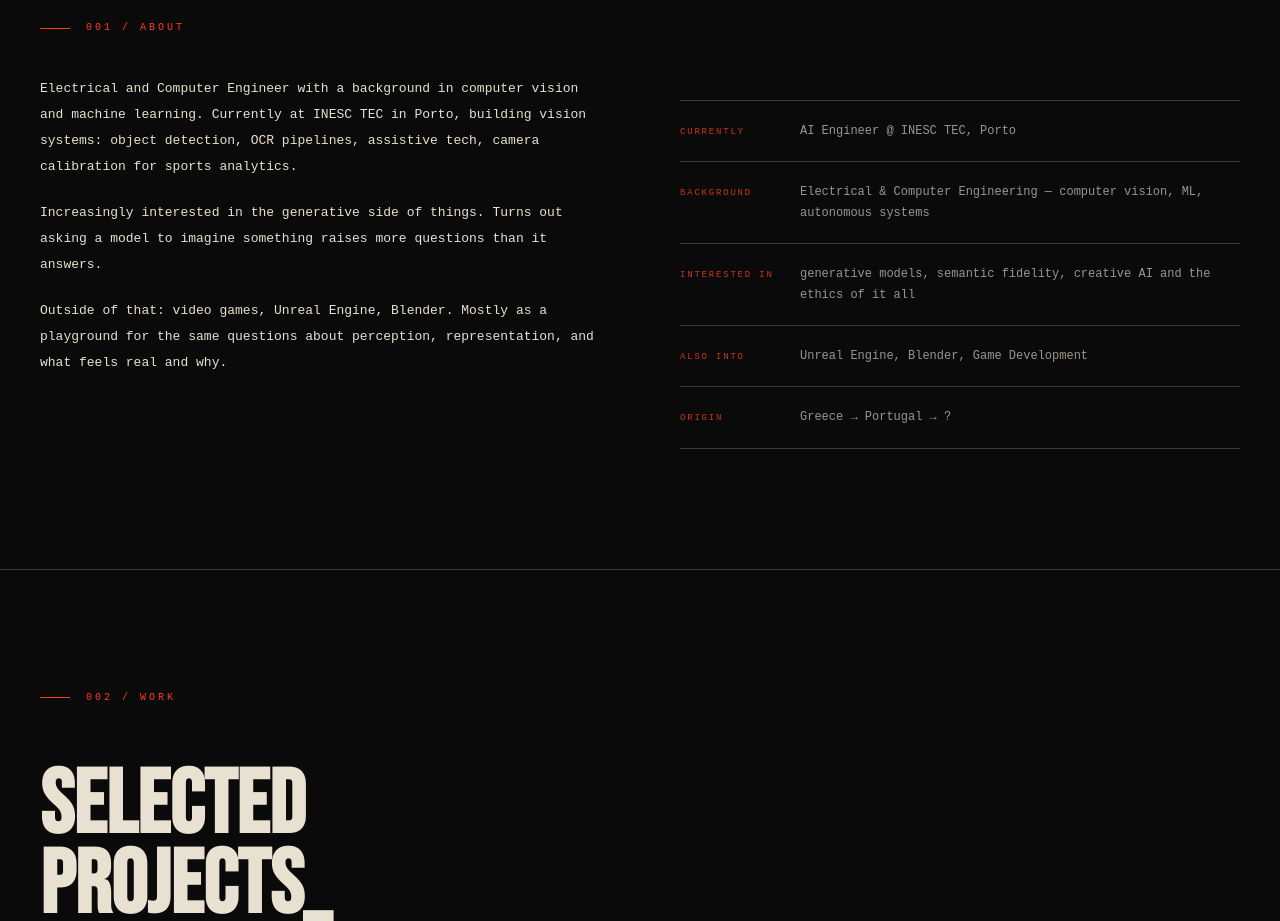
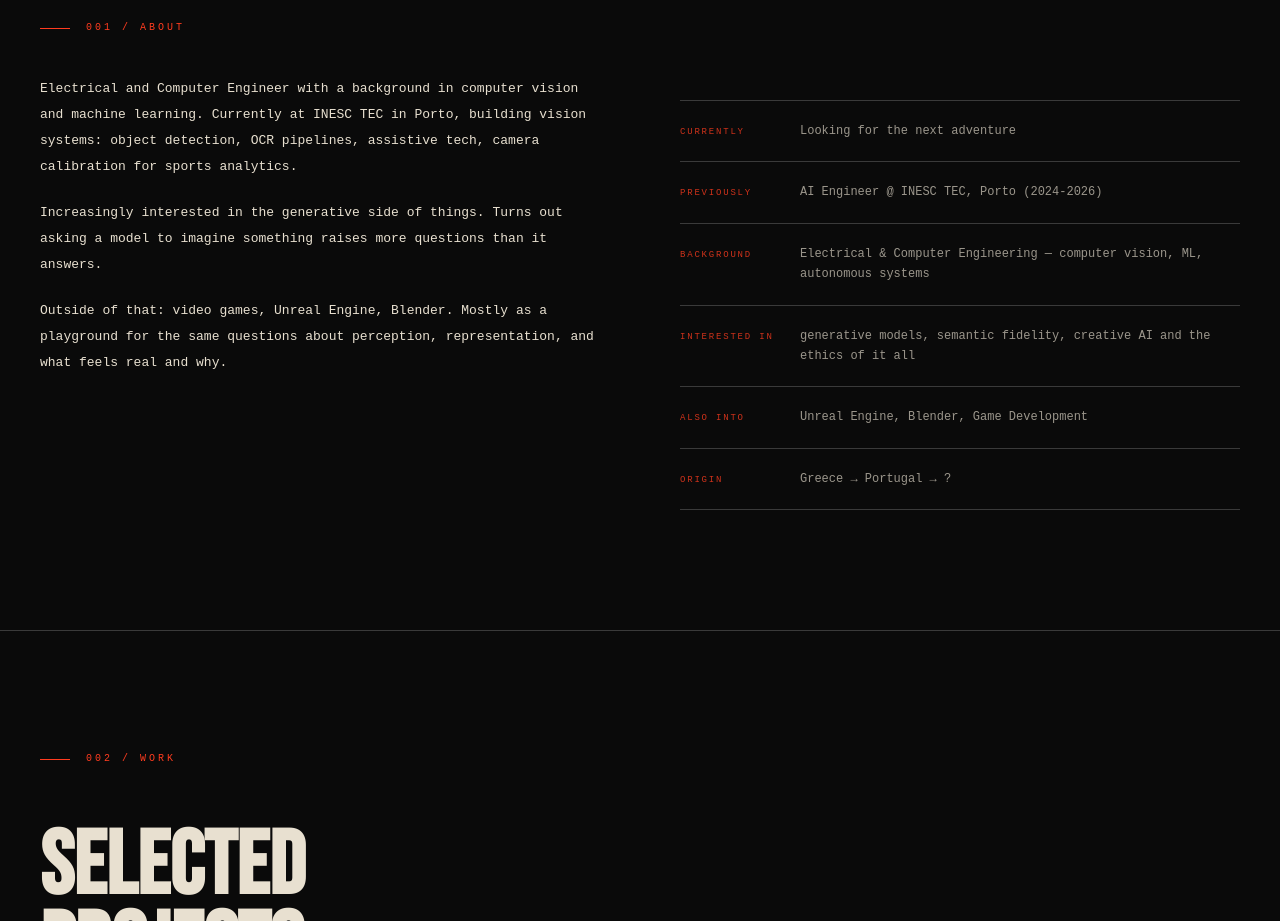
Before and after one commit to cmastral/cmastral.github.io, a website built with Vite: page index.html in a window 1280 px wide. Shown: the part 900-1821 px from the top of the page. Built offline with nearby package versions, Linux system fonts and the light colour scheme; animation ran at ten frames a second; a web font is replaced by a local one.

Commit message:
Updated About

```diff
--- a/index.html
+++ b/index.html
@@ -679,21 +679,25 @@
   <div class="about-right">
     <div class="about-fact reveal">
       <span class="fact-key">currently</span>
-      <span class="fact-val">AI Engineer @ INESC TEC, Porto</span>
+      <span class="fact-val">Looking for the next adventure</span>
     </div>
     <div class="about-fact reveal reveal-delay-1">
+      <span class="fact-key">previously</span>
+      <span class="fact-val">AI Engineer @ INESC TEC, Porto (2024-2026)</span>
+    </div>
+    <div class="about-fact reveal reveal-delay-2">
       <span class="fact-key">background</span>
       <span class="fact-val">Electrical & Computer Engineering — computer vision, ML, autonomous systems</span>
     </div>
-    <div class="about-fact reveal reveal-delay-2">
+    <div class="about-fact reveal reveal-delay-3">
       <span class="fact-key">interested in</span>
       <span class="fact-val">generative models, semantic fidelity, creative AI and the ethics of it all</span>
     </div>
-    <div class="about-fact reveal reveal-delay-3">
+    <div class="about-fact reveal reveal-delay-4">
       <span class="fact-key">also into</span>
       <span class="fact-val">Unreal Engine, Blender, Game Development</span>
     </div>
-    <div class="about-fact reveal reveal-delay-4">
+    <div class="about-fact reveal reveal-delay-5">
       <span class="fact-key">origin</span>
       <span class="fact-val">Greece → Portugal → ?</span>
     </div>
```
